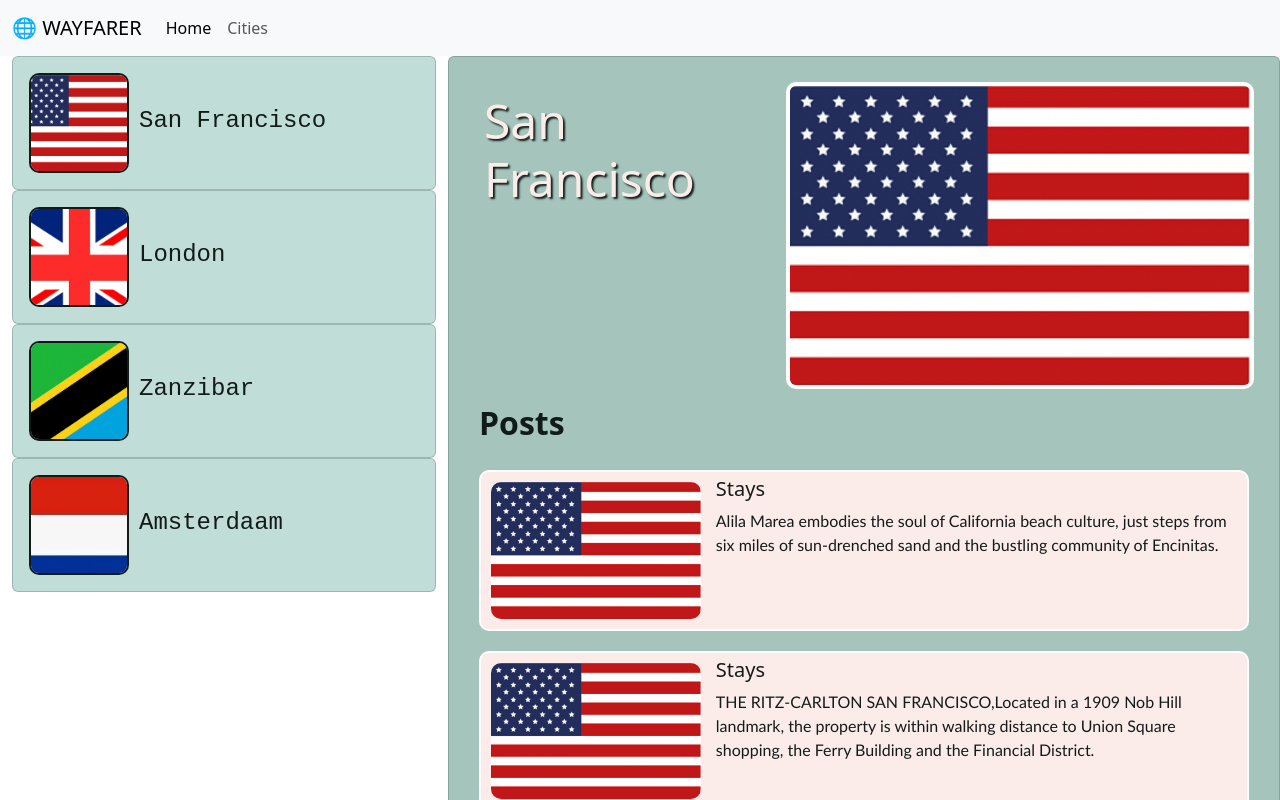
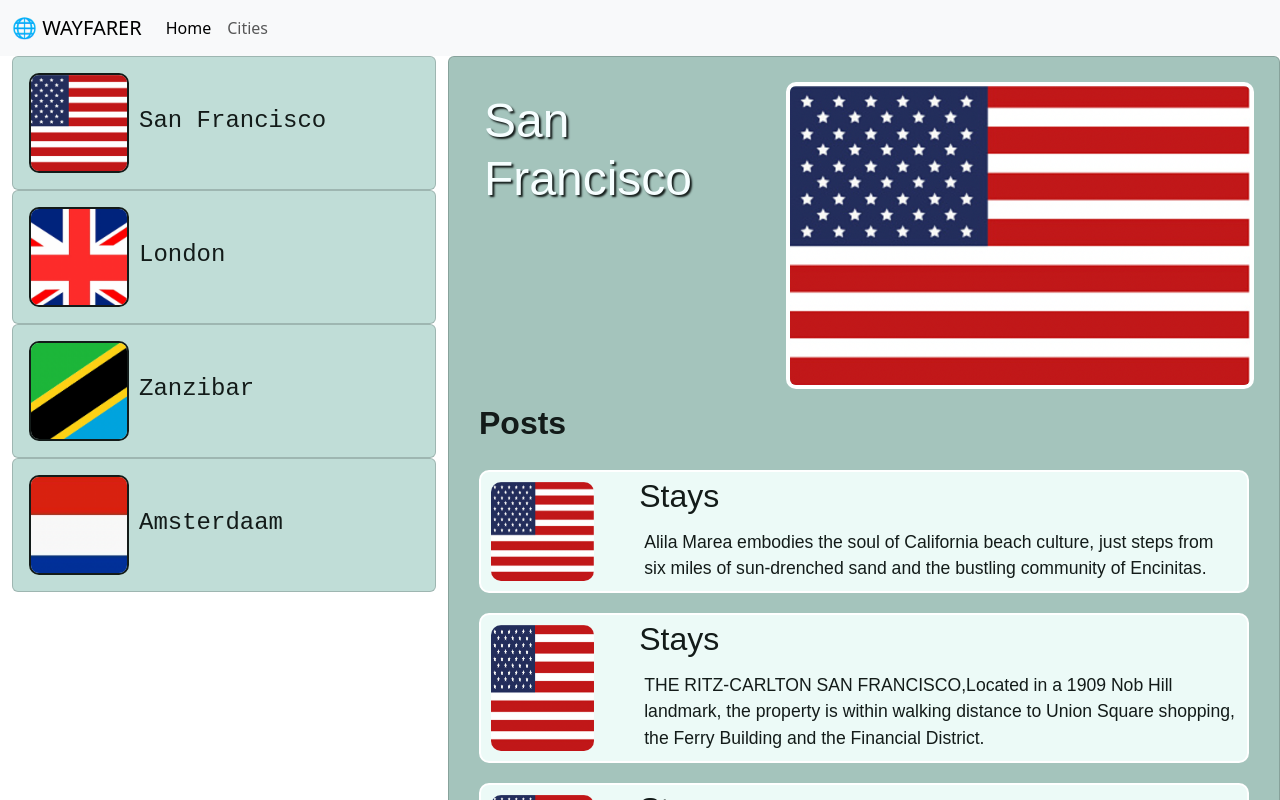
Before and after one commit to woodsdeshe/wayfarer, an Angular app: page /cities/1 in a window 1280 px wide. Shown: the top 800 px of the page. Built offline with nearby package versions, Linux system fonts and the light colour scheme.

Commit message:
added more CSS, fixed pinnapple route!

```diff
--- a/src/app/app-routing.module.ts
+++ b/src/app/app-routing.module.ts
@@ -6,7 +6,7 @@ import { PostsComponent } from './posts/posts.component';
 
 const routes: Routes = [
     { path: '', component: HomeComponent },
-    {path: 'pinnapple', component: PostsComponent}
+    {path: 'allposts', component: PostsComponent}
 
 
 ];
--- a/src/app/displaycity/displaycity.component.css
+++ b/src/app/displaycity/displaycity.component.css
@@ -4,9 +4,12 @@
   --text-color: #131b19;
   --hover-color: #f6bd60;
   --clicked-color: #f7b6b5;
+  --heading-font-family: "Playfair Display", serif;
+  --default-font-family: "poppins", sans-serif;
 }
 .both{
     display: flex;
+    font-family: "poppins", sans-serif;
 }
 .display {
   max-width:65%;
@@ -20,6 +23,10 @@
   justify-content: space-between;
   background-color:#a4c4bc;
 }
+.card-text{
+  font-size:1.1rem;
+  padding:5px;
+}
 .card-body {
   display: flex;
   padding: 5px;
@@ -28,7 +35,7 @@
 .card-body > h1 {
   flex: 1;
   padding: 10px;
-  color:  #fbece9;
+  color:  #f6feff;
   text-shadow: 2px 2px 2px #131b19;
   font-size: 3rem;
 }
@@ -47,17 +54,19 @@
   justify-content: center;
   margin: 10px;
   border: 2px solid white;
-  background-color: #fbece9;
+  background-color: #ecfaf7;
   border-radius: 10px;
 }
 #p-image {
-  max-width: 100%;
+  min-width:80%;
+  max-width: 80%;
   max-height: 100%;
   padding: 10px;
   border-radius: 20px;
 }
 .postcard > .post {
-  min-width: 70%;
+  min-width: 80%;
+  max-width:80%;
 }
 h3 {
   padding: 10px;
@@ -67,12 +76,13 @@ h3 {
 }
 img {
   min-height: 100%;
+  max-height:100%;
 }
 
-p {
-  font-family:'Gill Sans', 'Gill Sans MT', Calibri, 'Trebuchet MS', sans-serif;
-}
 .card-title > a{
   text-decoration: none;
   color: #131b19;
+  &:hover{
+    color: rgb(0, 76, 255);
+  }
 }
--- a/src/app/displaycity/displaycity.component.html
+++ b/src/app/displaycity/displaycity.component.html
@@ -9,8 +9,8 @@
   <div class="postcard" *ngFor="let p of city.post">
   <div class="post-image"><img id="p-image" src={{city.img}} alt="imageofplace"></div>
   <div class="card-body post">
-    <h5 class="card-title"><a routerLink="/cities/{{city.id}}/posts/{{p.id}}">{{p.title}}</a>
-    </h5>
+    <h2 class="card-title"><a routerLink="/cities/{{city.id}}/posts/{{p.id}}">{{p.title}}</a>
+    </h2>
     <p class="card-text">{{p.description}}</p>
   </div>
 </div>
--- a/src/app/header/header.component.ts
+++ b/src/app/header/header.component.ts
@@ -23,9 +23,10 @@ export class HeaderComponent{
   onSubmit(){
     if(this.keyword){
       let searchResults = this.cities.flatMap(city => city.post)
-      this.arrayOfPosts = searchResults.filter(post=>post.title.includes(this.keyword))
+      this.arrayOfPosts = searchResults.filter(post=>post.description.includes(this.keyword))
       this.dataService.setData(this.arrayOfPosts);
+      this.keyword='';
     }
-    this.route.navigate(['/pinnapple'])
+    this.route.navigate(['/allposts'])
     }
 }
--- a/src/app/posts/posts.component.css
+++ b/src/app/posts/posts.component.css
@@ -39,7 +39,8 @@ a{
     text-decoration: none;
     color: #435551;
     &:hover{
-        background-color: #F6BD60;;
+        background-color:#374643;
+        color: white;
     }
 }
 .card {
--- a/src/app/posts/posts.component.html
+++ b/src/app/posts/posts.component.html
@@ -8,7 +8,7 @@
         <p>please try modifying your search results</p>
     </div>
     <div class="postcard" *ngFor="let data of receivedData">
-        <div class="post-image">🚩</div>
+        <div class="post-image">  🚩</div>
         <div class="card-body post">
               <h5 class="card-title">{{data.title}}</h5>
                 <p class="card-text">{{data.description}}</p>
--- a/src/app/show-page/show-page.component.css
+++ b/src/app/show-page/show-page.component.css
@@ -21,8 +21,12 @@
     margin: 0 auto;
     padding: 10px;
     background-color:#a4c4bc;
+    padding:50px;
 }
-
+.post-title{
+    font-size:2rem;
+    font-weight:bolder;
+}
 .city-name {
     padding: 10px;
     color:  white;
@@ -38,7 +42,7 @@
 
 img {
     object-fit: cover;
-    width: 200px;
+    width: 300px;
     height: 200px;
     border: 2px solid #F6BD60 ;
     border-radius: 10px;
@@ -51,4 +55,8 @@ img {
 
 p {
     font-family: var(--default-font-family);
+    font-size: 1.5rem;
 }
+a{
+    font-size:1.5rem;
+}
--- a/src/app/show-page/show-page.component.html
+++ b/src/app/show-page/show-page.component.html
@@ -10,7 +10,7 @@
         <h4 class="post-title">{{ post.title }}</h4>
         <p class="author">{{ post.author }}</p>
         <p class="post">{{ post.description }}</p>
-        <a routerLink="/cities/{{city.id}}">Back</a>
+        <a routerLink="/cities/{{city.id}}"> Back </a>
       </div>
       <router-outlet></router-outlet>
     </div>
```
